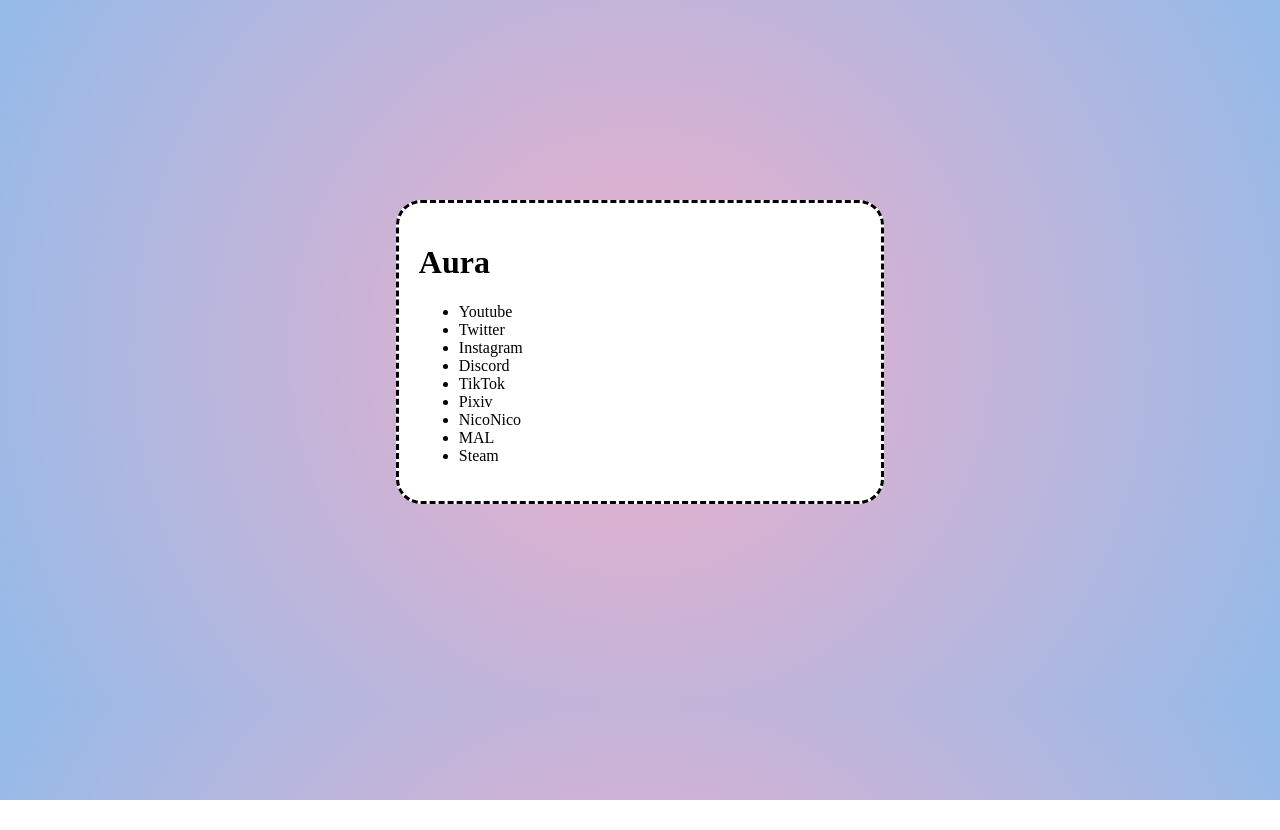
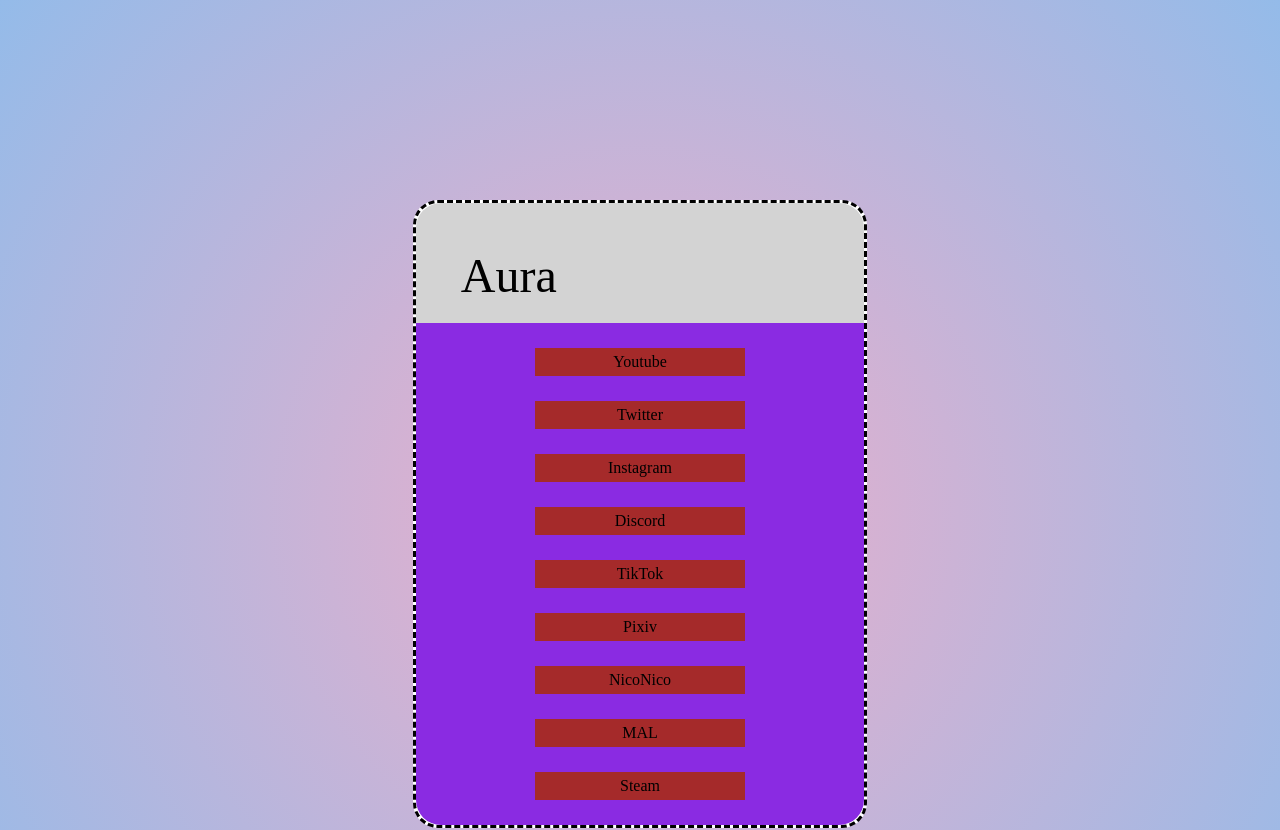
Before and after one commit to alclvt/alclvt.github.io, a plain HTML site: page index.html in a window 1280 px wide. Shown: the top 830 px of the page. Before the commit the page ends 800 px from the top, so only its background shows below. Drawn offline with Linux system fonts and the light colour scheme.

Commit message:
Update container styling

```diff
--- a/index.html
+++ b/index.html
@@ -1,12 +1,17 @@
 <!DOCTYPE html>
 <html>
+
 <head>
     <link rel="stylesheet" type="text/css" href="style.css" />
 </head>
+
 <body>
     <div class="container">
-        <h1 class="logo">Aura</h1>
-        <ul>
+        <div class="logo-container">
+            <div class="logo-text">Aura</div>
+        </div>
+        <div class="links-container">
+            <ul class="links">
                 <li>Youtube</li>
                 <li>Twitter</li>
                 <li>Instagram</li>
@@ -18,5 +23,7 @@
                 <li>Steam</li>
             </ul>
         </div>
+    </div>
 </body>
+
 </html>
--- a/style.css
+++ b/style.css
@@ -1,15 +1,18 @@
+* {
+  margin: 0;
+  padding: 0;
+}
+
 body {
   background: rgb(238, 174, 202);
-  background: radial-gradient(
-    circle,
-    rgba(238, 174, 202, 1) 0%,
-    rgba(148, 187, 233, 1) 100%
-  );
+  background: radial-gradient(circle,
+      rgba(238, 174, 202, 1) 0%,
+      rgba(148, 187, 233, 1) 100%);
 }
 
 h1 {
   color: black;
-  margin-right: 30px;
+  margin: 0;
 }
 
 .container {
@@ -17,8 +20,41 @@ h1 {
   border-radius: 25px;
   border-style: dashed;
   position: relative;
-  padding: 20px;
   width: 35%;
-  height: 80%;
   margin: 200px auto;
+  display: flex;
+  flex-direction: column;
 }
+
+.logo-container {
+  background: lightgray;
+  height: 120px;
+  border-top-left-radius: 25px;
+  border-top-right-radius: 25px;
+}
+
+.logo-text {
+  width: 100px;
+  font-size: 48px;
+  margin: 10% 0% 0% 10%;
+}
+
+.links-container {
+  height: 300px;
+  border-bottom-left-radius: 25px;
+  border-bottom-right-radius: 25px;
+  background-color: blueviolet;
+  flex: 1;
+}
+
+.links {
+  list-style: none;
+}
+
+.links li {
+  width: 200px;
+  margin: 25px auto;
+  padding: 5px;
+  text-align: center;
+  background-color: brown;
+}
```
Lines whose indentation alone changed are shown as unchanged.
